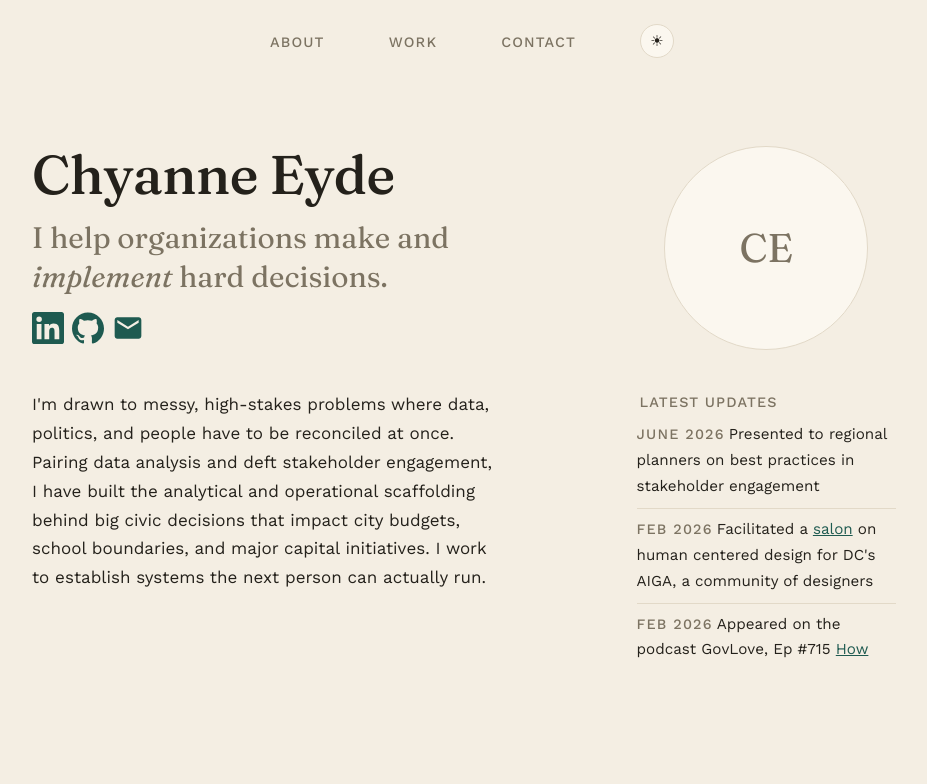
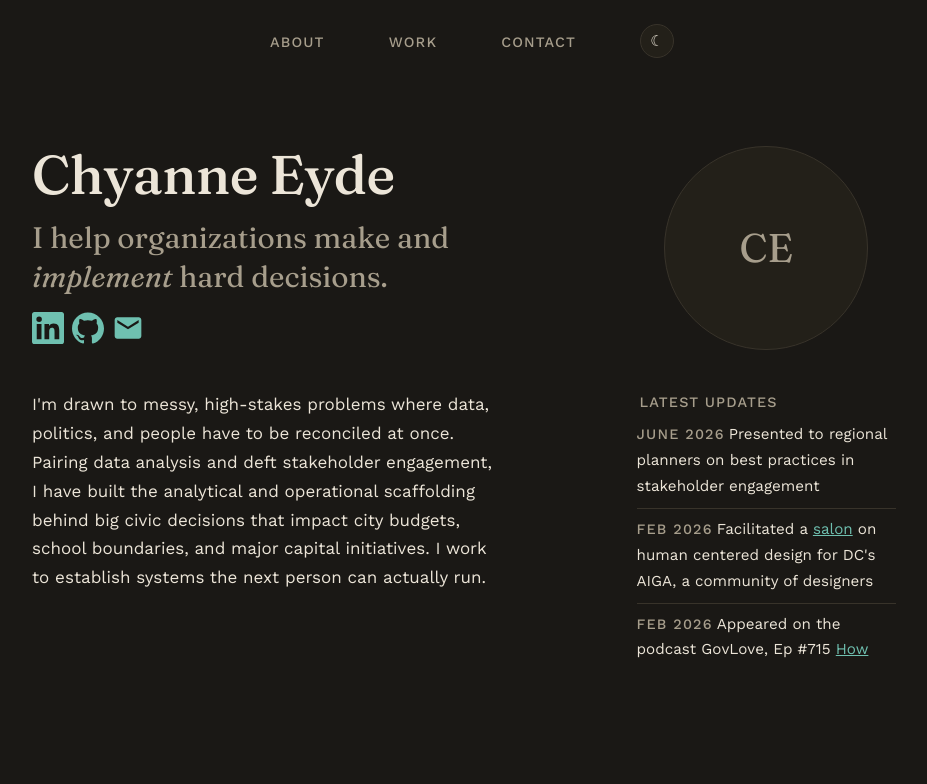
Before and after one commit to chy-eyde/portfolio-site, a plain HTML site: page index.html in a window 1280 px wide. Both pictures are taken after a click on the button "Switch to dark mode". Shown: the top 784 px of the page, without its empty margins (168-1095 px from the left). Drawn offline with nearby package versions, Linux system fonts and the light colour scheme.

Commit message:
Defined dark mode. Added a JS file to define dark/light mode button functionality. Edited CSS so 'Latest Updates' scroll bar would also change in dark mode. Had to ensure there were two variables to ensure different web browsers got the same scroll-bar colors - one variable for thumb color alone and one pair for the Firefox property.

```diff
--- a/index.html
+++ b/index.html
@@ -186,7 +186,7 @@
     <!-- ===================== CLOSING CONTACT ===================== -->
     <section class="contact frame" id="contact">
       <div class="contact-card">
-        <h2 class="section-heading">Sounds useful? Reach out</h2>
+        <h2 class="section-heading">Sound useful? Reach out</h2>
         <p class="section-subhead">I'm always happy to hear from someone looking to partner on a problem, either professionally or informally</p>
         <p class="contact-links">
           <a href="mailto:hello@chyanneeyde.com">email</a>
@@ -202,6 +202,6 @@
   <footer class="site-footer">
     <p>&copy; 2026 Chyanne Eyde</p>
   </footer>
-
+<script src="theme.js" defer></script>
 </body>
 </html>
--- a/style.css
+++ b/style.css
@@ -19,6 +19,8 @@
   --color-accent-strong: #123F38; /* hover / pressed */
   --color-line:      #E2D9C8;   /* hairlines and dividers */
   --color-link-hover: #2563EB;  /* bright blue — dramatic hover for inline text links */
+  --scrollbar-thumb: #000;
+  --scrollbar-track: transparent;
 
   /* --- Dark-mode counterparts. Unused until Phase 3 wires the toggle, but
          defined now so the switch is a one-line flip, not a rebuild. --- */
@@ -60,6 +62,7 @@
   --color-accent-strong: #8FD3C5;
   --color-line:      #38332A;
   --color-link-hover: #5B9DF9;  /* lighter blue for AA contrast on dark bg */
+  --scrollbar-thumb: #FF69B4; /* hot pink */
 }
 
 /* -----------------------------------------------------------------------------
@@ -271,7 +274,7 @@ button:focus-visible {
   border: none; /* 1px solid var(--color-line);*/
   /* border-radius: var(--radius); */
   scrollbar-width: thin;                          /* merged in */
-  scrollbar-color: #000 transparent;  /* merged in */
+  scrollbar-color: var(--scrollbar-thumb) var(--scrollbar-track);  /* merged in */
   direction: rtl;                                 /* merged in */
   padding: 0 var(--space-md);
   }
@@ -279,7 +282,7 @@ button:focus-visible {
 .latest-scroll::-webkit-scrollbar       { width: 2px; }
 .latest-scroll::-webkit-scrollbar-track { background: transparent; }
 .latest-scroll::-webkit-scrollbar-thumb {
-  background: #000;
+  background: var(--scrollbar-thumb);
   border-radius: 3px;
 }
 
--- /dev/null
+++ b/theme.js
@@ -0,0 +1,28 @@
+// this js file fedines the functionality of the light/dark mode button and persists it. (While the CSS determines the look of each state)
+// Wires up the click — when the sun/moon button is pressed, it flips which theme is active.
+// Reflects that choice visibly — swaps the icon (sun ↔ moon) and updates the aria-label so it always describes the next click's action.
+// Persists it — saves the choice to localStorage so if the visitor closes the tab and comes back, their preference is restored instead of resetting to light mode every time.
+
+const toggle = document.querySelector('.mode-toggle');
+const root = document.documentElement;   // the <html> element
+
+function applyTheme(theme) {
+  if (theme === 'dark') {
+    root.setAttribute('data-theme', 'dark');
+    toggle.textContent = '\u263E';   // ☾ moon
+    toggle.setAttribute('aria-label', 'Switch to light mode');
+  } else {
+    root.removeAttribute('data-theme');
+    toggle.textContent = '\u2600';   // ☀ sun
+    toggle.setAttribute('aria-label', 'Switch to dark mode');
+  }
+}
+
+const saved = localStorage.getItem('theme');
+if (saved) applyTheme(saved);
+
+toggle.addEventListener('click', () => {
+  const isDark = root.getAttribute('data-theme') === 'dark';
+  applyTheme(isDark ? 'light' : 'dark');
+  localStorage.setItem('theme', isDark ? 'light' : 'dark');
+});
```
